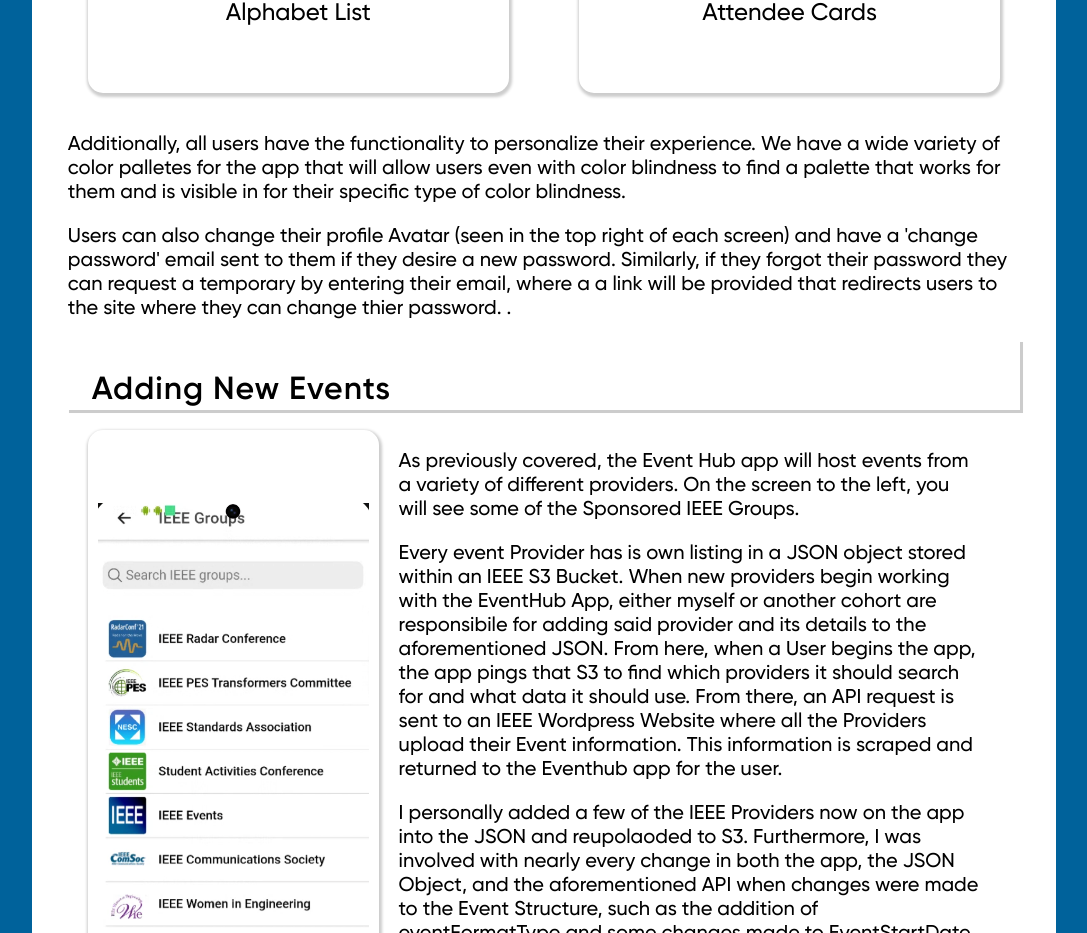
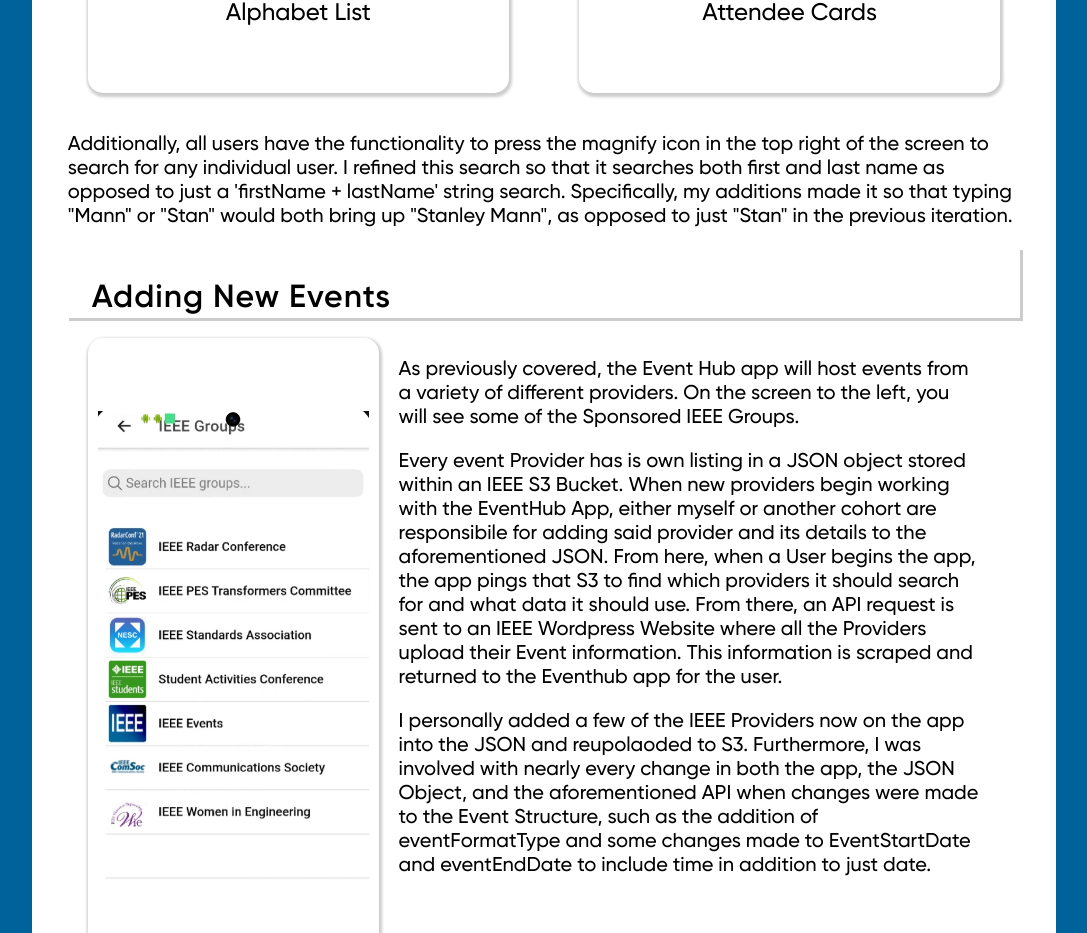
Before and after one commit to NLanese/the-codex, a Next.js app: page /showcases/works/eventHub in a window 1280 px wide. Shown: the part 2720-3653 px from the top of the page, without its empty margins (96-1183 px from the left). Built offline with nearby package versions, Linux system fonts and the light colour scheme.

Commit message:
quick routing fix

```diff
--- a/constants/portfolioLists.js
+++ b/constants/portfolioLists.js
@@ -1,7 +1,7 @@
-const onGoing = [
+const onGoing = (router) => [
     "Boardgame Master AI",
     "BetBot",
-    {title: "Ostrich Component Library", onClick: () => router.replace("/showcases/ostrich-components/menu"), manualOnClick: true},
+    {title: "Ostrich Component Library", onClick: () => router.replace("/showcases/ostrich-components/showcase"), manualOnClick: true},
     "CandyBox 3"
 ]
 
--- a/constants/tabBars.js
+++ b/constants/tabBars.js
@@ -41,7 +41,7 @@ export const portfolioTabs = (setTabBar, router) => {
         },
         dropdown: {
             openOnHover: true,
-            drawers: onGoing,
+            drawers: onGoing(router),
             onDrawerClick: (drawer) =>  { handleShowcaseDrawer("projects", drawer, router) }
         }
     },
--- a/pages/showcases/works/eventHub.js
+++ b/pages/showcases/works/eventHub.js
@@ -242,13 +242,6 @@ export default function EventHubPage(){
                     )
                 }
             }
-
-
-
-
-            //////////
-            // Main //
-            //////////
             return(
                 <div>
                     <p style={Styles.Fonts.basicX}>
@@ -265,14 +258,9 @@ export default function EventHubPage(){
                         {renderCardTwo()}
                     </div>
                     <p style={Styles.Fonts.basicX}>
-                        Additionally, all users have the functionality to personalize their experience. We have a wide variety of color palletes for the app
-                        that will allow users even with color blindness to find a palette that works for them and is visible in for their specific type of color
-                        blindness.
-                    </p>
-                    <p style={Styles.Fonts.basicX}>
-                        Users can also change their profile Avatar (seen in the top right of each screen) and have a 'change password' email sent to them if
-                        they desire a new password. Similarly, if they forgot their password they can request a temporary by entering their email, where a
-                        a link will be provided that redirects users to the site where they can change thier password. .
+                        Additionally, all users have the functionality to press the magnify icon in the top right of the screen to search for any individual user.
+                        I refined this search so that it searches both first and last name as opposed to just a 'firstName + lastName' string search. Specifically, my
+                        additions made it so that typing "Mann" or "Stan" would both bring up "Stanley Mann", as opposed to just "Stan" in the previous iteration.
                     </p>
                 </div>
             )
```
